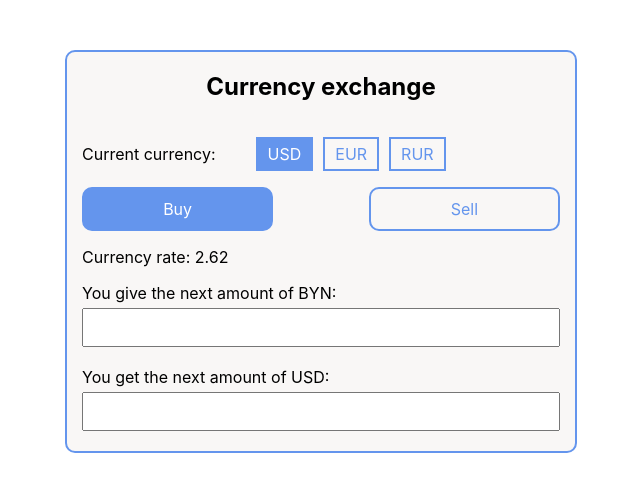
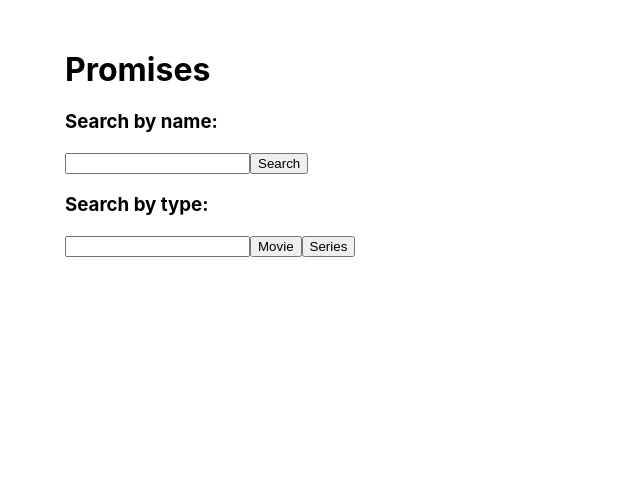
Before and after one commit to zionjke/JS-Lessons, a React (Create React App) app: page / in a window 1280 px wide. Shown: the top 492 px of the page, without its empty margins (319-959 px from the left). Built offline with nearby package versions, Linux system fonts and the light colour scheme.

Commit message:
lesson3 - promise+

```diff
--- a/src/App.tsx
+++ b/src/App.tsx
@@ -1,6 +1,6 @@
 import React from 'react';
 import './App.css';
-import Lesson1 from "./lessons/lesson1/lesson1";
+import Lesson3 from "./lessons/lesson3/Lesson3";
 // import Lesson1 from './lessons/lesson1/lesson1';
 // import './lessons/lesson2/lesson2';
 // import Lesson3 from './lessons/lesson3/Lesson3';
@@ -13,8 +13,8 @@ import Lesson1 from "./lessons/lesson1/lesson1";
 function App() {
     return (
         <div className="container">
-            <Lesson1 />
-            {/*<Lesson3 />*/}
+            {/*<Lesson1 />*/}
+            <Lesson3 />
             {/*<Lesson4 />*/}
         </div>
     );
```
Also changed, not shown: src/lessons/lesson3/lesson_3.ts (+18 -2 lines), 1 other file (tests, documents, lock files or other folders).
